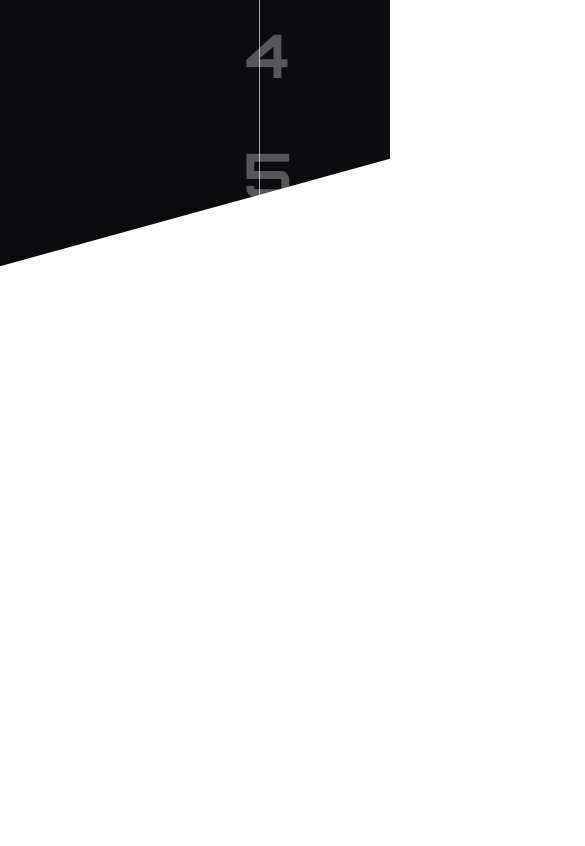
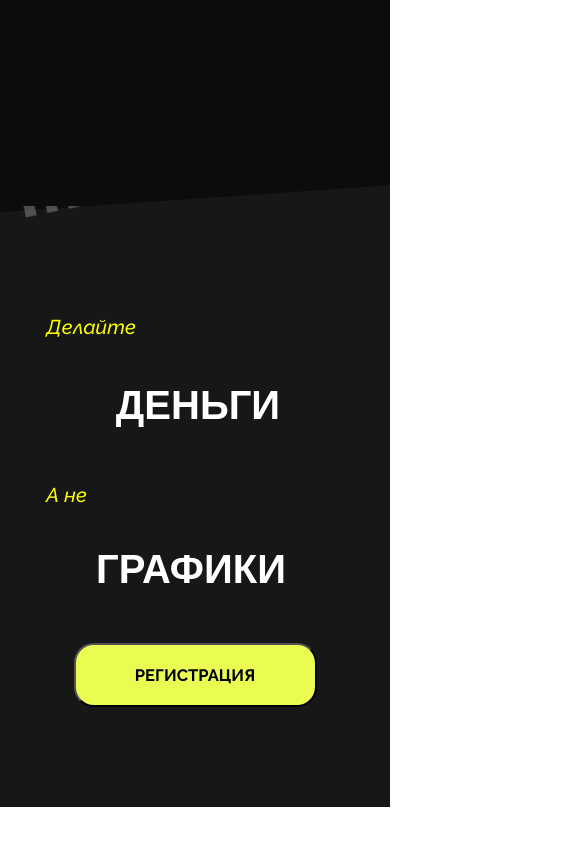
Before and after one commit to Berzerk313/Shinobi, a website: page index.html in a window 390 px wide. Shown: the part 2320-3166 px from the top of the page, 585 px wide, since content can reach past the window. Drawn offline with nearby package versions, Linux system fonts and the light colour scheme.

Commit message:
money-block adaptive

```diff
--- a/index.html
+++ b/index.html
@@ -184,7 +184,7 @@
   <div class="background-clip-path-wrapper">
     <div class="background-black-clip-path">
 
-      <section id="how">
+      <!-- <section id="how">
         <div class="how-content">
           <div class="container">
             <h2 class="how-content__title">КАК ЭТО <span class="how-content__title-block">РАБОТАЕТ?</span></h2>
@@ -227,21 +227,21 @@
           </div>
 
         </div>
-      </section>
+      </section> -->
 
     </div>
 
-    <!-- <div class="shinobi-outer">
+    <div class="shinobi-outer">
       <div>
         <div class="shinobi-loop">
           <div class="shinobi-loop__content">shinobi shinobi shinobi shinobi shinobi shinobi&nbsp;</div>
         </div>
       </div>
-    </div> -->
+    </div>
 
     <div class="background-grey-clip-path">
 
-      <!-- <section id='money'>
+      <section id='money'>
         <div class="container">
           <div class="money-content">
             <div class="money-content__info">
@@ -265,7 +265,7 @@
 
 
 
-      </section> -->
+      </section>
 
     </div>
   </div>
--- a/source/scss/style.scss
+++ b/source/scss/style.scss
@@ -1576,11 +1576,11 @@ body {
 }
 
 .background-grey-clip-path {
-    transform: translateY(-1230px);
+    transform: translateY(-1700px);
     background-color: #171717;
     width: 100%;
     height: auto;
-    clip-path: polygon(0 16.5%, 100% 0, 100% 100%, 0 100%);
+    clip-path: polygon(0 17%, 100% 2%, 100% 100%, 0% 100%);
     margin-bottom: 0px;
     z-index: -3;
 }
@@ -1752,8 +1752,6 @@ body {
 
 }
 
-
-
 @media (max-width: 1250px) {
 
     .how-content {
@@ -1761,6 +1759,7 @@ body {
 
             &-nav {
                 gap: 150px;
+
                 &-btn {
                     font-size: 60px;
                 }
@@ -1860,6 +1859,8 @@ body {
             padding: 250px 0 0 450px;
             transform: translateY(-200px) translateX(-300px);
             &-nav::before{
+                content: '';
+                position: absolute;
                 width: 549px;
                 height: 1px;
                 top: 540px;
@@ -1932,7 +1933,7 @@ body {
 
 
 .money-content {
-    padding-top: 332px;
+    padding-top: 322px;
     display: flex;
     flex-direction: column;
     gap:50px;
@@ -1943,6 +1944,7 @@ body {
         gap:314px;
         // justify-content: space-between;
         &-first-text {
+            padding-left: 20px;
             &-underline {
                 color: #FAFF00;
                 font-family: 'Raleway';
@@ -1951,7 +1953,9 @@ body {
                 font-weight: 500;
                 line-height: normal;
                 position: relative;
-                max-width: 150px;;
+                max-width: 150px;
+                transform:  translateX(-100px);
+                padding-top: 0px;
             }
 
             &-underline:before {
@@ -1980,9 +1984,11 @@ body {
                 font-weight: 700;
                 line-height: normal;
                 text-transform: uppercase;
+                padding-top: 26px;
             }
         }
         &-second-text {
+            padding-left: 20px;
             &-underline {
                 color: #FAFF00;
                 font-family: 'Raleway';
@@ -1992,6 +1998,7 @@ body {
                 line-height: normal;
                 position: relative;
                 max-width: 77px;
+                transform:  translateX(-52px);
             }
             &-underline:before {
                 position: absolute;
@@ -2018,6 +2025,7 @@ body {
                 font-weight: 700;
                 line-height: normal;
                 text-transform: uppercase;
+                padding-top: 26px;
             }
         }
     }
@@ -2030,8 +2038,111 @@ body {
     }
 }
 
-@media (max-width: 1100px) {
+@media (max-width: 1220px) {
     .money-content{
-
-    }
-}
+        &__info{
+            gap:80px;
+            &-first-text {
+                &-underline {
+                    font-size: 26px;
+                    transform:  translateX(-60px);
+                }
+
+            }
+            &-second-text {
+                &-underline {
+                    font-size: 26px;
+                    transform:  translateX(-60px);
+                }
+                &-big {
+                    font-size: 60px;
+
+                }
+            }
+        }
+    }
+}
+
+@media (max-width: 860px) {
+
+    .background-grey-clip-path{
+        clip-path: polygon(0 11%, 100% 0, 100% 100%, 0% 100%);
+    }
+
+    .money-content{
+        &__info{
+             gap:80px;
+             flex-direction: column;
+             &-first-text {
+                &-underline {
+                    font-size: 20px;
+                    width: 100px;
+                    transform:  translateX(-50px);
+                }
+                &-big {
+                    font-size: 40px;
+                    text-align: center;
+                }
+            }
+            &-second-text {
+                &-underline {
+                    font-size: 20px;
+                    width: 57px;
+                    transform:  translateX(-50px);
+                }
+                &-big {
+                    font-size: 40px;
+                    text-align: center;
+                }
+            }
+        }
+    }
+
+}
+
+@media (max-width: 420px) {
+    .background-black-clip-path{
+        clip-path: polygon(0 0, 100% 0, 100% 96%, 0% 100%);
+    }
+    .background-grey-clip-path{
+        clip-path: polygon(0 12%, 100% 8%, 100% 100%, 0% 100%);
+    }
+    .money-content{
+        padding-top: 184px;
+        &__info{
+            gap: 54px;
+            &-first-text {
+                &-big {
+                    padding-top: 40px;
+                    padding-right: 14px;
+
+                }
+            }
+            &-second-text {
+                &-big {
+                    padding-top: 36px;
+                    padding-right: 28px;
+                }
+            }
+        }
+    }
+}
+
+@media (max-width: 370px) {
+    .money-content{
+        &__info{
+             gap:80px;
+             flex-direction: column;
+             &-first-text {
+                &-underline {
+                    transform:  translateX(-30px);
+                }
+            }
+            &-second-text {
+                &-underline {
+                    transform:  translateX(-30px);
+                }
+            }
+        }
+    }
+}
```
Also changed, not shown: css/style.css, 1 other file.
